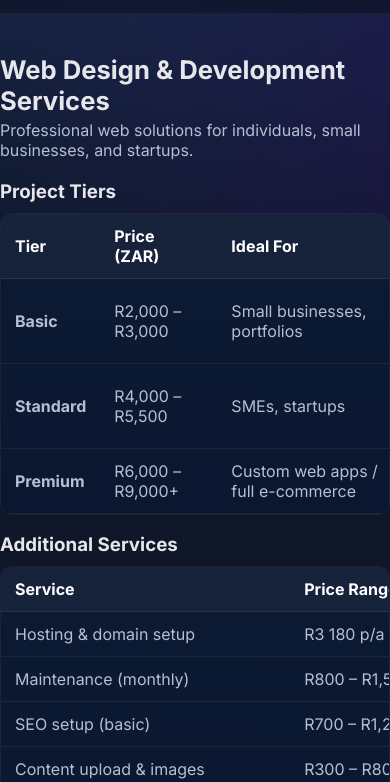
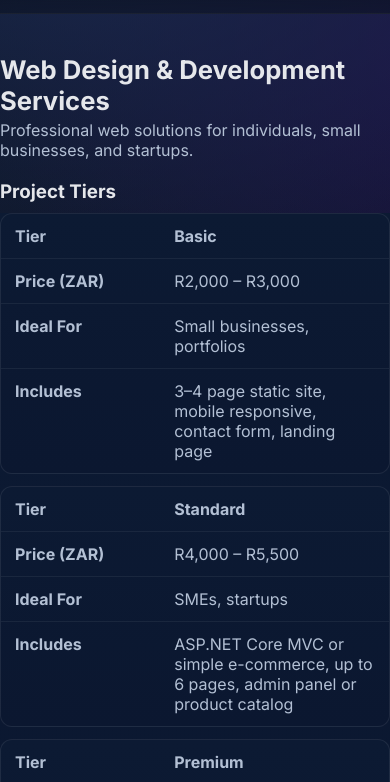
Before and after one commit to tawheeda/ltdevstudio, a plain HTML site: page services.html in a window 390 px wide. Shown: the part 48-830 px from the top of the page. Drawn offline with nearby package versions, Linux system fonts and the light colour scheme.

Commit message:
Update styles.css

```diff
--- a/styles.css
+++ b/styles.css
@@ -544,6 +544,62 @@ nav{ position: relative; }
   .link-card:not(.link-card--compact) .icon-wrap svg{ width:18px; height:18px; }
 }
 
+/* Force tables to stack on narrow screens (<= 900px) */
+@media (max-width: 900px){
+  .table-responsive{
+    overflow: visible;
+    border: 0;
+  }
+
+  .neumorphic-table{
+    width: 100%;
+    min-width: 0;          /* override the desktop min-width */
+    border-spacing: 0;
+  }
+
+  /* fully hide header to avoid layout interference */
+  .neumorphic-table thead{
+    display: none;
+  }
+
+  /* stack rows as blocks */
+  .neumorphic-table,
+  .neumorphic-table tbody,
+  .neumorphic-table tr,
+  .neumorphic-table td{
+    display: block;
+    width: 100%;
+  }
+
+  /* row as a card */
+  .neumorphic-table tbody tr{
+    margin: 0 0 12px;
+    background: linear-gradient(180deg, #0c1a33, #0b1730);
+    border: 1px solid rgba(255,255,255,.08);
+    border-radius: 12px;
+    overflow: hidden;
+  }
+
+  /* label | value layout */
+  .neumorphic-table td{
+    display: grid;
+    grid-template-columns: 42% 1fr;   /* label -> value */
+    gap: 8px;
+    align-items: start;
+    padding: 12px 14px;
+    border-bottom: 1px solid rgba(255,255,255,.06);
+  }
+  .neumorphic-table td:last-child{ border-bottom: 0; }
+
+  /* show the column name from data-label */
+  .neumorphic-table td::before{
+    content: attr(data-label);
+    color: var(--muted);
+    font-weight: 700;
+  }
+}
+
+
 /* =========================================
    LT DEV STUDIO — End of stylesheet
    ========================================= */
```
